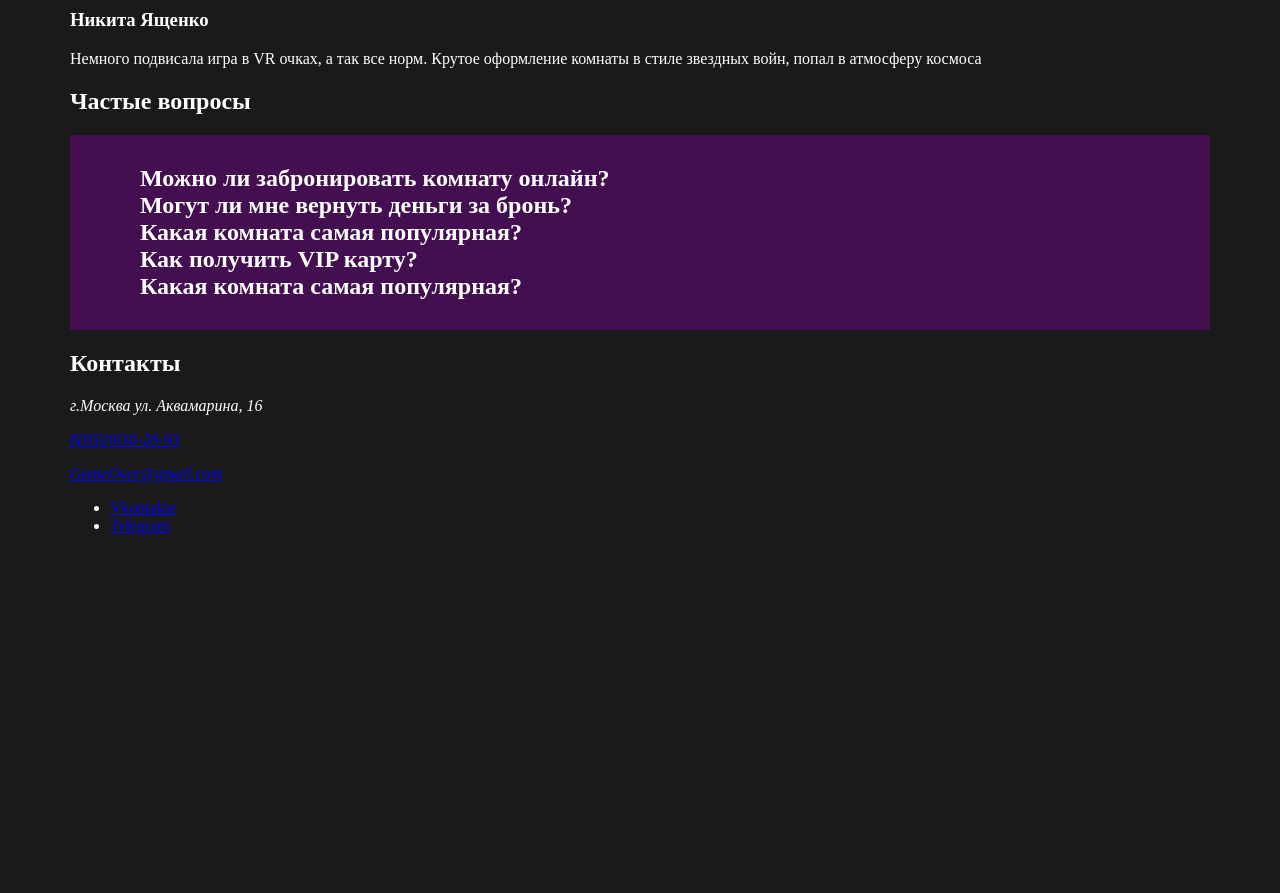
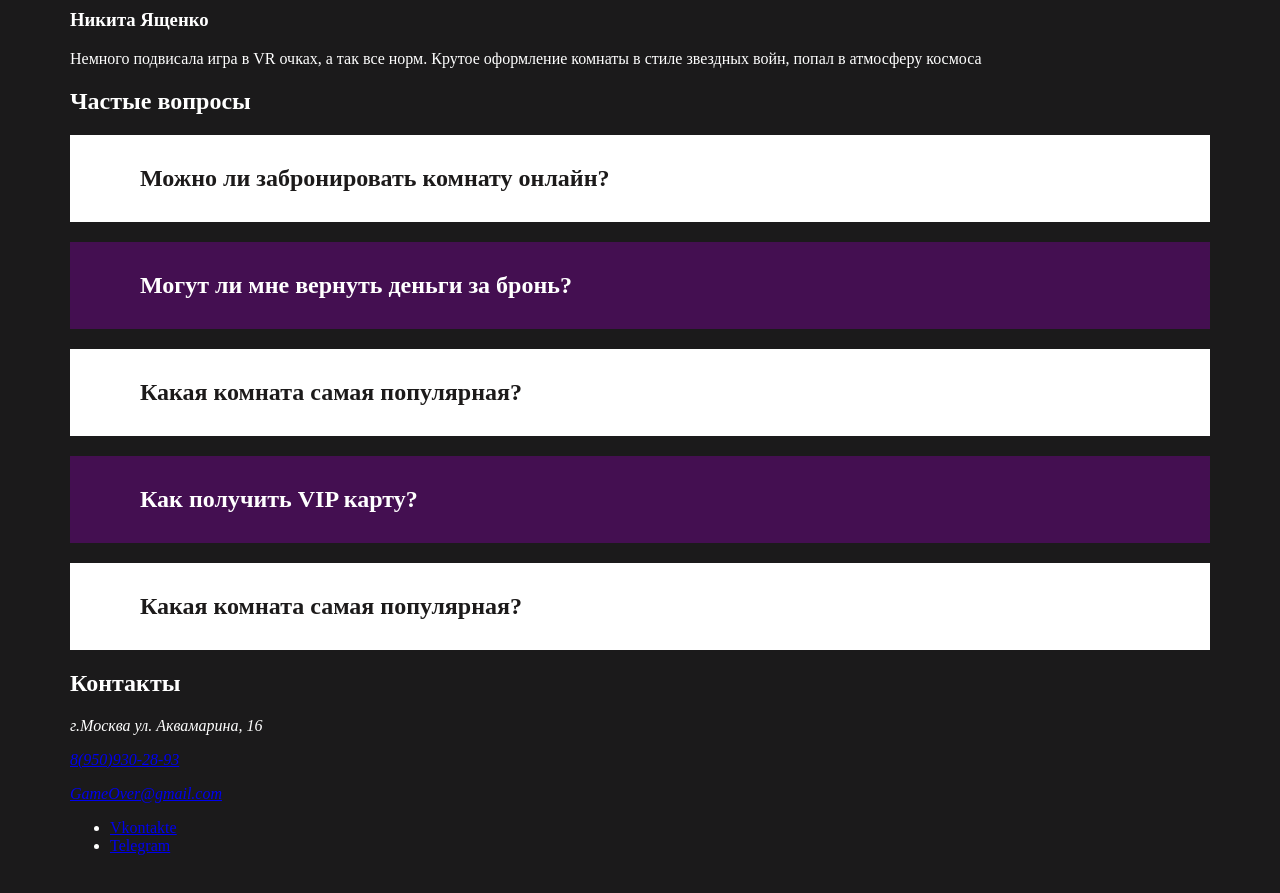
Before and after one commit to nbsk24/go, a plain HTML site: page index.html in a window 1280 px wide. Shown: the part 2960-3853 px from the top of the page. Before the commit the page ends 3541 px from the top, so only its background shows below. Drawn offline with Linux system fonts and the light colour scheme; files whose address does not match are found by name.

Commit message:
Update faq.css

```diff
--- a/faq.css
+++ b/faq.css
@@ -1,25 +1,26 @@
-.faq__list {
+.faq__list-item {
   font-weight: 700;
   font-size: 24px;
   padding: 30px 70px;
   margin-bottom: 20px;
-  list-style-type:none;
+
 }
-.faq__list:last-child {
+.faq__list-item:last-child {
   margin:0;
 }
 
-.faq__list:nth-child(odd) {
+.faq__list-item:nth-child(odd) {
   background-color: #fff;
   color: #1c1a1a;
 }
 
-.faq__list:nth-child(even) {
+.faq__list-item:nth-child(even) {
   background-color: #440F51;
   color: #fff;
 }
 
-.faq__element {
+.faq__list {
   margin: 0;
   padding: 0;
+  list-style-type:none;
 }
```
